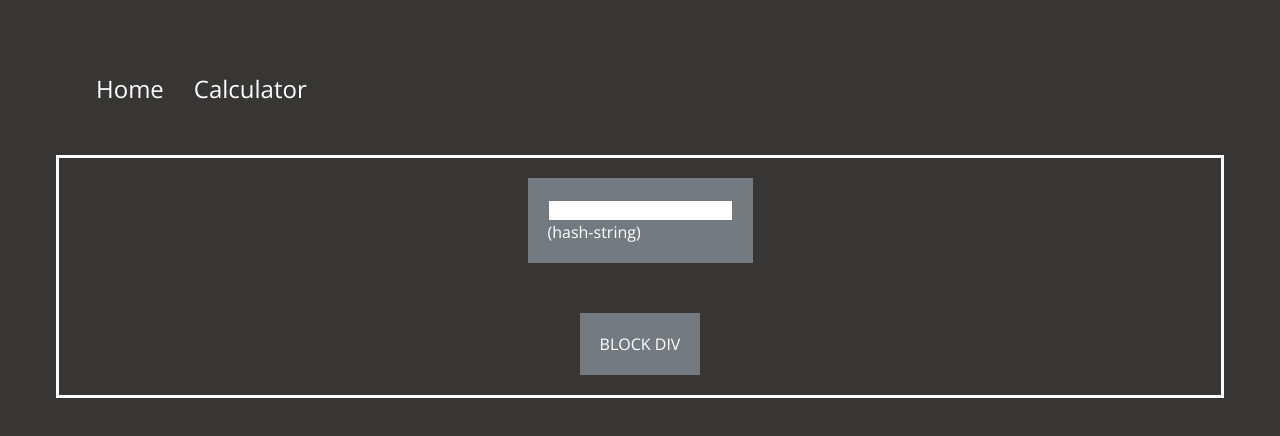
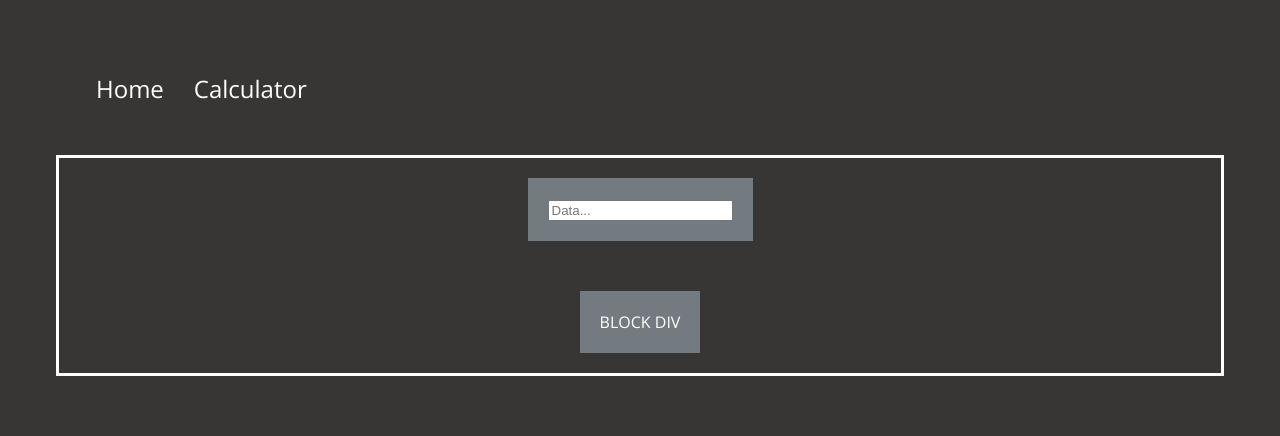
Before and after one commit to dthgs/blackbird, an Angular app: page / in a window 1280 px wide. Shown: the top 436 px of the page. Built offline with nearby package versions, Linux system fonts and the light colour scheme.

Commit message:
SHA256 hash generator

```diff
--- a/package.json
+++ b/package.json
@@ -22,6 +22,7 @@
     "@angular/platform-browser-dynamic": "^5.2.0",
     "@angular/router": "^5.2.0",
     "core-js": "^2.4.1",
+    "crypto-js": "^3.1.9-1",
     "rxjs": "^5.5.6",
     "zone.js": "^0.8.19"
   },
--- a/src/app/components/home/home.component.css
+++ b/src/app/components/home/home.component.css
@@ -25,6 +25,10 @@
     margin: 20px;
 }
 
+hash-output {
+    cursor: not-allowed;
+}
+
 .color-dark {
     background: rgb(0, 0, 0);
 }
--- a/src/app/components/home/home.component.html
+++ b/src/app/components/home/home.component.html
@@ -1,9 +1,11 @@
 <div class="grid">
 
     <div class="hash color-light">
-        <input type="text">
+        <input type="text" placeholder="Data..." onchange=""
+                [(ngModel)]="hashInput"
+                (ngModelChange)="hashString()">
         <div class="hash-output">
-            (hash-string)
+            {{(hashOutput)}}
         </div>
     </div>
 
--- a/src/app/components/home/home.component.ts
+++ b/src/app/components/home/home.component.ts
@@ -1,15 +1,28 @@
 import { Component, OnInit } from '@angular/core';
+import * as crypto from 'crypto-js';
 
 @Component({
   selector: 'app-home',
   templateUrl: './home.component.html',
   styleUrls: ['./home.component.css']
 })
+
 export class HomeComponent implements OnInit {
 
-  constructor() { }
+  hashInput: string = '';
+  hashOutput: string = '';
+
+  constructor() {
+    console.log("constructor ran");
+  }
 
   ngOnInit() {
+    console.log("ngOnInit ran");
+    console.log(crypto.SHA256("MSG"));
+  }
+
+  hashString(s) {
+    this.hashOutput = crypto.SHA256(this.hashInput);
   }
 
 }
```
Also changed, not shown: 1 other file (tests, documents, lock files or other folders).
